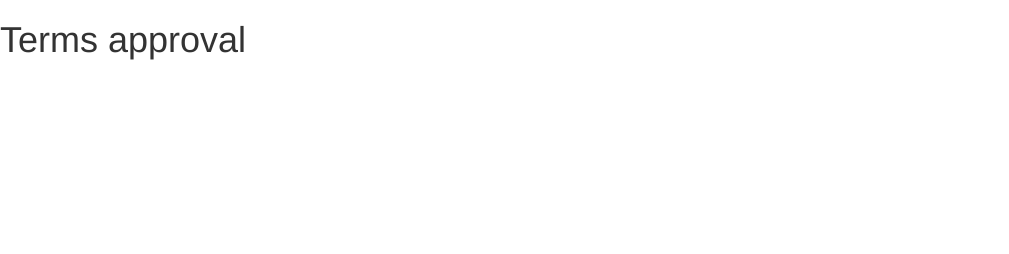
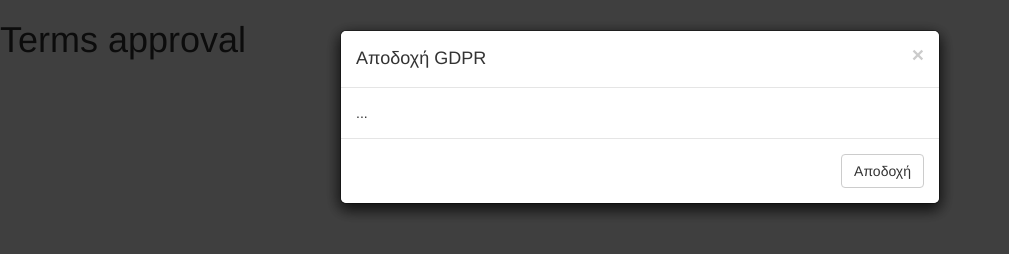
Before and after one commit to dimkasta/Iconic.Js.TermsAcceptance, a plain HTML site: page demo.html in a window 1280 px wide. Shown: the whole page, without its empty margins (0-1009 px from the left). Drawn offline with nearby package versions, Linux system fonts and the light colour scheme.

Commit message:
Update demo.html
Removed dependencies on lib module and added trigger callback. Also storing on cookies instead of local storage, to allow server to not show the entire thing

```diff
--- a/demo.html
+++ b/demo.html
@@ -16,6 +16,13 @@
 <body>
 <h1>Terms approval</h1>
 
+<!-- jQuery (necessary for Bootstrap's JavaScript plugins) -->
+<script src="https://ajax.googleapis.com/ajax/libs/jquery/1.12.4/jquery.min.js"></script>
+<!-- Include all compiled plugins (below), or include individual files as needed -->
+<script src="https://maxcdn.bootstrapcdn.com/bootstrap/3.3.7/js/bootstrap.min.js"></script>
+<script src="Iconic.Js.TermsAcceptance.js"></script>
+
+<!-- server side: if cookies are not set -->
 <div class="modal fade" id="cookieModal" tabindex="-1" role="dialog" aria-labelledby="myModalLabel">
     <div class="modal-dialog" role="document">
         <div class="modal-content">
@@ -32,7 +39,6 @@
         </div>
     </div>
 </div>
-
 <div class="modal fade" id="gdprModal" tabindex="-1" role="dialog" aria-labelledby="myModalLabel">
     <div class="modal-dialog" role="document">
         <div class="modal-content">
@@ -49,18 +55,21 @@
         </div>
     </div>
 </div>
+<script>
+    var triggerModal = function (service) {
+        $(function () {
+            var modal = $(service.getElement());
+            modal.modal('show');
+            modal.on('hidden.bs.modal', service.accept);
+        });
+    };
 
-<!-- jQuery (necessary for Bootstrap's JavaScript plugins) -->
-<script src="https://ajax.googleapis.com/ajax/libs/jquery/1.12.4/jquery.min.js"></script>
-<!-- Include all compiled plugins (below), or include individual files as needed -->
-<script src="https://maxcdn.bootstrapcdn.com/bootstrap/3.3.7/js/bootstrap.min.js"></script>
-<script src="Iconic.Js.TermsAcceptance.js"></script>
-<script>
-    var cookie = TermsService('cookies', '#cookieModal');
+    var cookie = TermsService('cookies', '#cookieModal', triggerModal);
     cookie.init();
-
-    var gdpr = TermsService('gdpr', '#gdprModal');
+    var gdpr = TermsService('gdpr', '#gdprModal', triggerModal);
     gdpr.init();
 </script>
+<!-- server side: end-if -->
+
 </body>
 </html>
```
